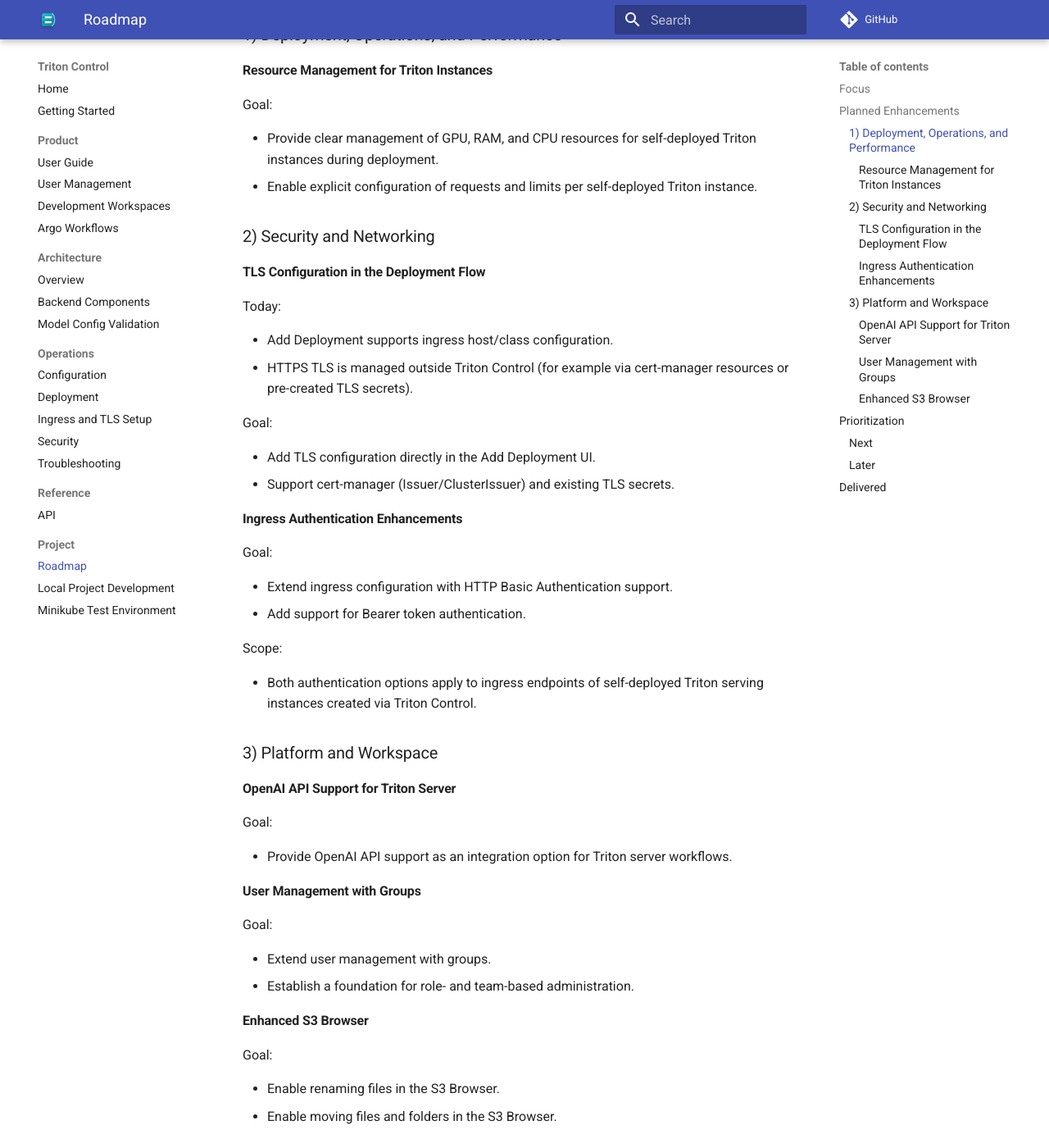
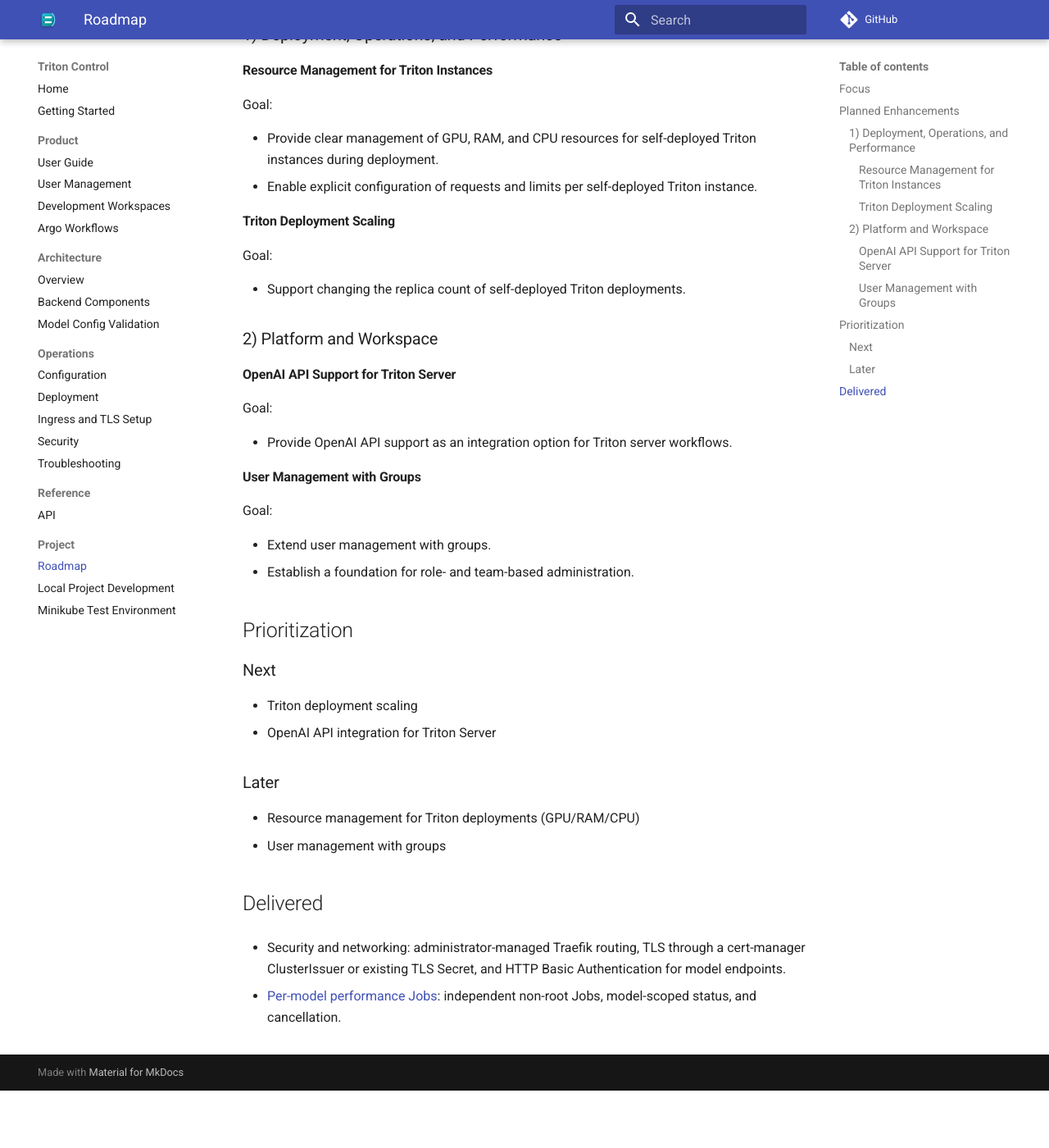
Before and after one commit to ai-lab-tech/triton-control, an MkDocs documentation site: the page built from docs/roadmap.md, in a window 1280 px wide and 1400 px high, scrolled down 453 px. Shown: the whole window at 82% size. Built offline with MkDocs 1.6.1 and Material for MkDocs 9.7.7, drawn with Linux system fonts in a browser that asks for light colours; comment, search, counter and statistics services are not loaded; after the commit the page ends 1783 px from its top, so only the background shows below that; some of the changed text lies outside the part shown.

Commit message:
docs: Update roadmap to clarify planned enhancements and remove outdated sections

```diff
--- a/docs/roadmap.md
+++ b/docs/roadmap.md
@@ -1,6 +1,6 @@
 # Product Roadmap
 
-This roadmap outlines planned features that are not yet active in the current release.
+Planned enhancements and delivered capabilities for Triton Control.
 
 ## Focus
 
@@ -19,33 +19,13 @@
 - Provide clear management of GPU, RAM, and CPU resources for self-deployed Triton instances during deployment.
 - Enable explicit configuration of requests and limits per self-deployed Triton instance.
 
-### 2) Security and Networking
-
-#### TLS Configuration in the Deployment Flow
-
-Today:
-
-- Add Deployment supports ingress host/class configuration.
-- HTTPS TLS is managed outside Triton Control
-  (for example via cert-manager resources or pre-created TLS secrets).
+#### Triton Deployment Scaling
 
 Goal:
 
-- Add TLS configuration directly in the Add Deployment UI.
-- Support cert-manager (Issuer/ClusterIssuer) and existing TLS secrets.
+- Support changing the replica count of self-deployed Triton deployments.
 
-#### Ingress Authentication Enhancements
-
-Goal:
-
-- Extend ingress configuration with HTTP Basic Authentication support.
-- Add support for Bearer token authentication.
-
-Scope:
-
-- Both authentication options apply to ingress endpoints of self-deployed Triton serving instances created via Triton Control.
-
-### 3) Platform and Workspace
+### 2) Platform and Workspace
 
 #### OpenAI API Support for Triton Server
 
@@ -60,26 +40,20 @@
 - Extend user management with groups.
 - Establish a foundation for role- and team-based administration.
 
-#### Enhanced S3 Browser
-
-Goal:
-
-- Enable renaming files in the S3 Browser.
-- Enable moving files and folders in the S3 Browser.
-
 ## Prioritization
 
 ### Next
 
-- TLS configuration in the Add Deployment flow
+- Triton deployment scaling
 - OpenAI API integration for Triton Server
 
 ### Later
 
 - Resource management for Triton deployments (GPU/RAM/CPU)
 - User management with groups
-- S3 Browser: rename and move
 
 ## Delivered
 
+- Security and networking: administrator-managed Traefik routing, TLS through a cert-manager ClusterIssuer or existing TLS Secret, and HTTP Basic Authentication for model endpoints.
+
 - [Per-model performance Jobs](model-performance-jobs.md): independent non-root Jobs, model-scoped status, and cancellation.
```
